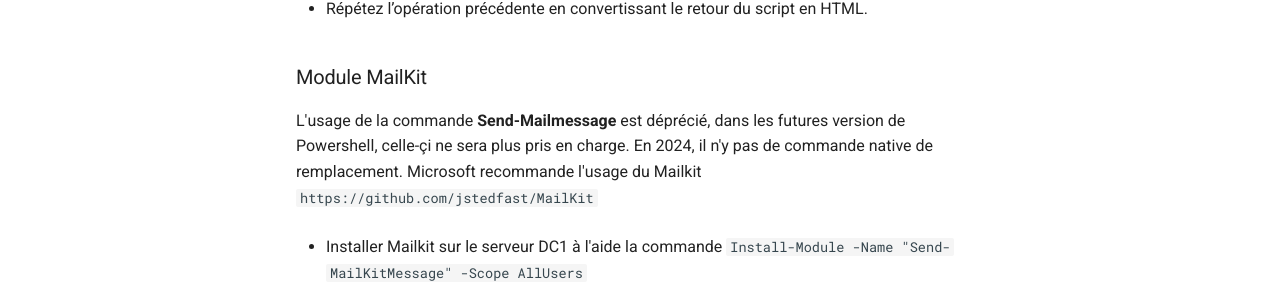
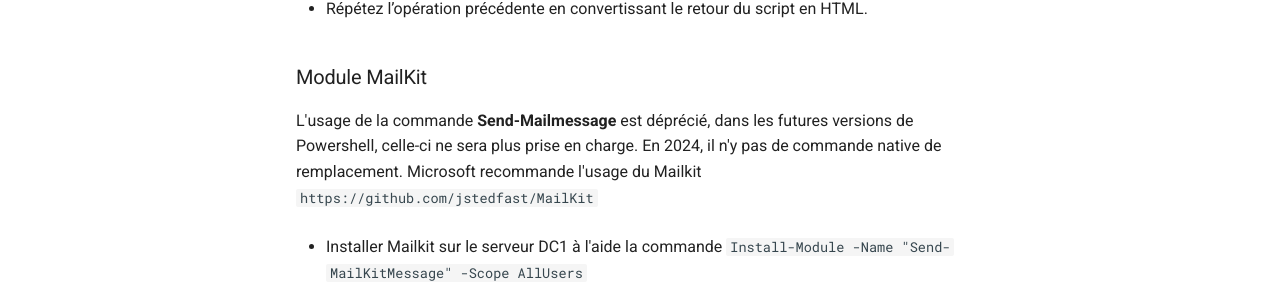
Before and after one commit to BDEN-sys/tpps, an MkDocs documentation site: the page built from docs/Session4.md, in a window 1280 px wide and 900 px high, scrolled down 579 px. Shown: the part 505-801 px from the top of the window. Built offline with MkDocs 1.6.1 and Material for MkDocs 9.7.7, drawn with Linux system fonts in a browser that asks for light colours.

Commit message:
Correction session 3

````diff
--- a/docs/Session4.md
+++ b/docs/Session4.md
@@ -44,7 +44,7 @@
 
 ### Module MailKit
 
-L'usage de la commande **Send-Mailmessage** est déprécié, dans les futures version de Powershell, celle-çi ne sera plus pris en charge. En 2024, il n'y pas de commande native de remplacement. Microsoft recommande l'usage du Mailkit ```https://github.com/jstedfast/MailKit```
+L'usage de la commande **Send-Mailmessage** est déprécié, dans les futures versions de Powershell, celle-ci ne sera plus prise en charge. En 2024, il n'y pas de commande native de remplacement. Microsoft recommande l'usage du Mailkit ```https://github.com/jstedfast/MailKit```
 
 * Installer Mailkit sur le serveur DC1 à l'aide la commande ```Install-Module -Name "Send-MailKitMessage" -Scope AllUsers```
 
````
